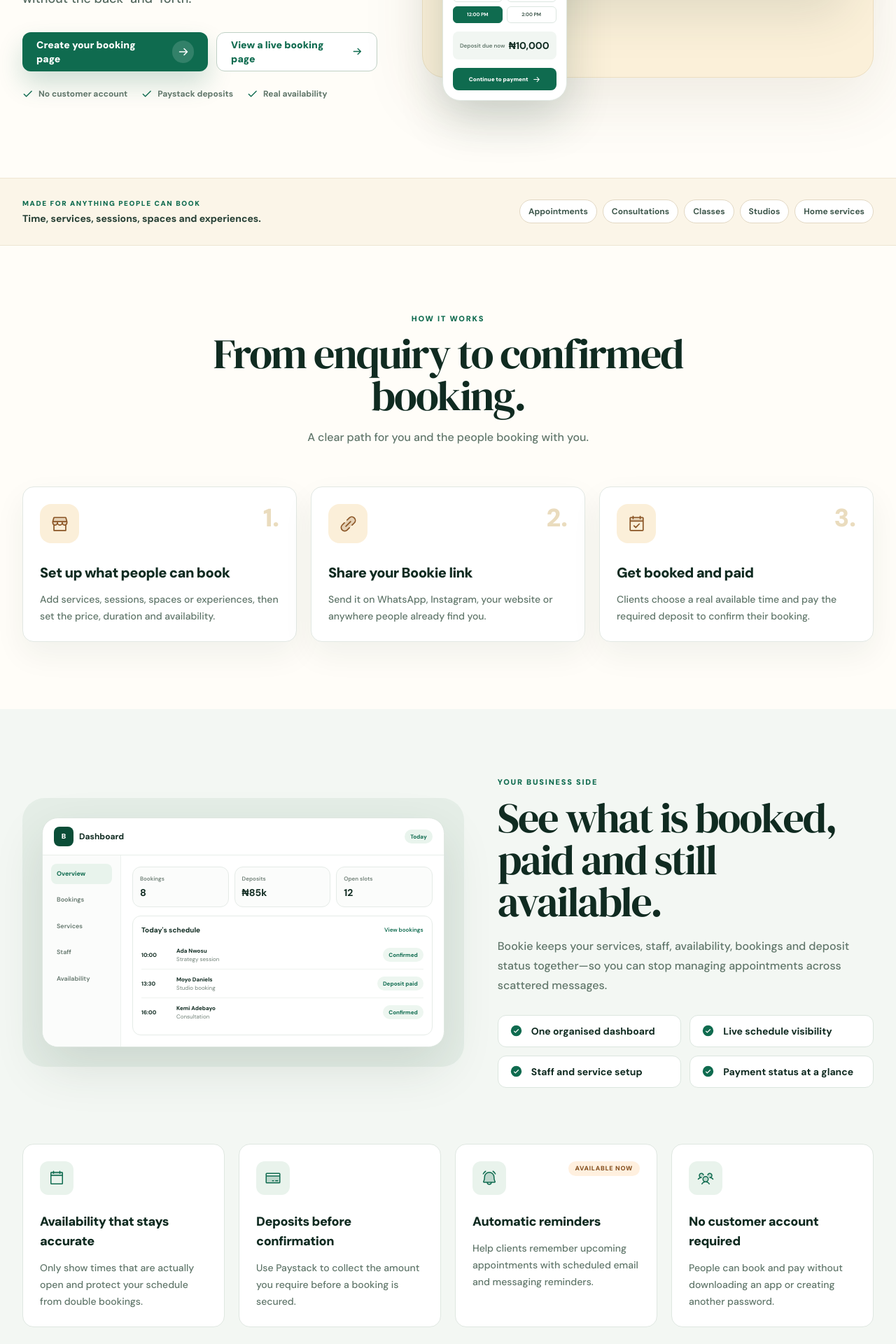
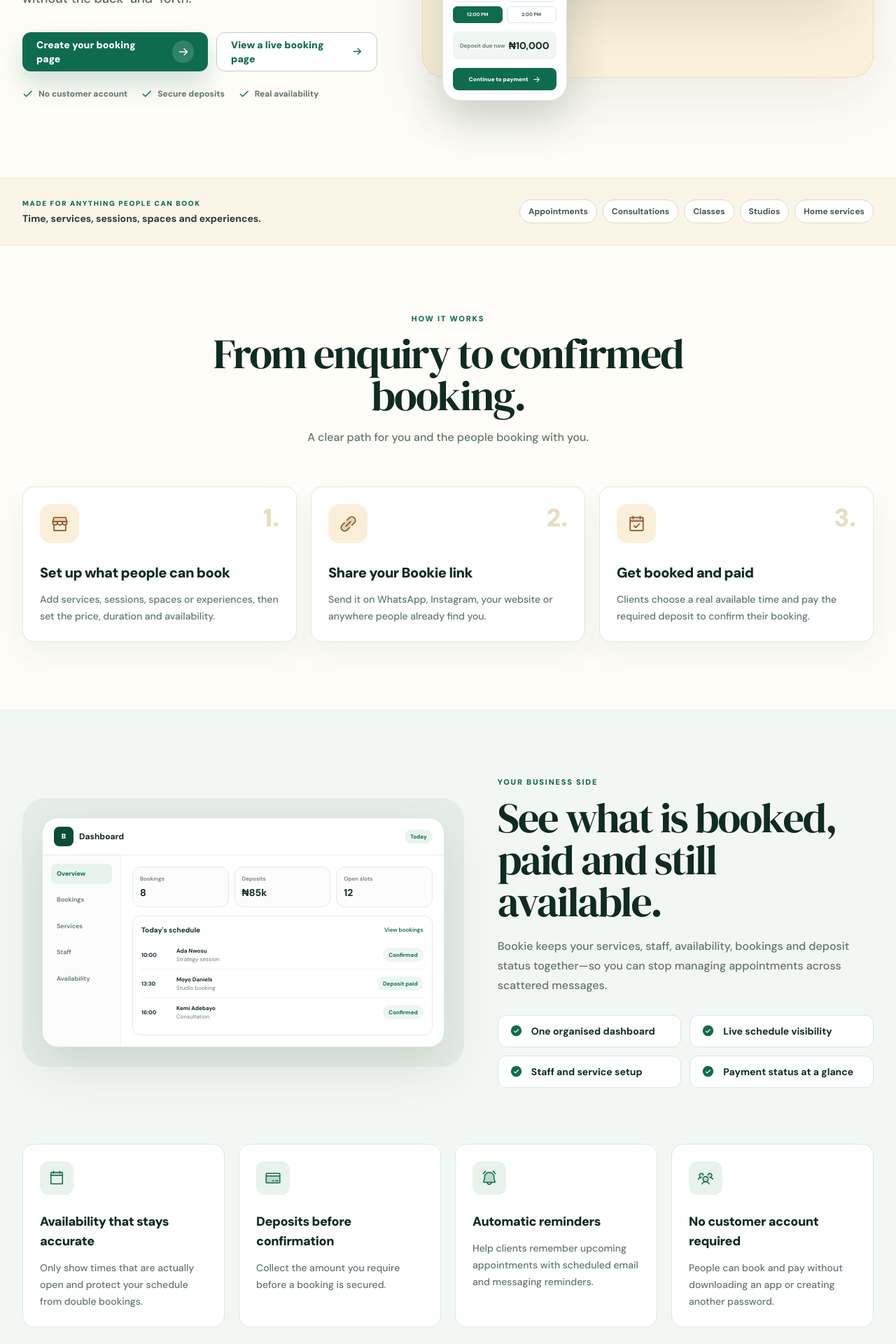
Before and after one commit to papycoda/booking-scheduler, a Next.js app in the folder frontend/: page / in a window 1280 px wide. Shown: the part 620-2540 px from the top of the page at 70% size. Built offline with nearby package versions, Linux system fonts and the light colour scheme.

Commit message:
refactor: make homepage payment copy provider neutral

```diff
--- a/frontend/app/page.tsx
+++ b/frontend/app/page.tsx
@@ -53,13 +53,12 @@ const featureCards = [
   {
     icon: CreditCard,
     title: "Deposits before confirmation",
-    description: "Use Paystack to collect the amount you require before a booking is secured.",
+    description: "Collect the amount you require before a booking is secured.",
   },
   {
     icon: BellRinging,
     title: "Automatic reminders",
     description: "Help clients remember upcoming appointments with scheduled email and messaging reminders.",
-    badge: "Available now",
   },
   {
     icon: UsersThree,
@@ -212,7 +211,7 @@ export default function HomePage() {
           </div>
           <div className="mt-6 flex flex-wrap gap-x-5 gap-y-2 text-xs font-bold text-[#60766a]">
             <span className="flex items-center gap-2"><Check size={15} weight="bold" className="text-[#0f6b4f]" /> No customer account</span>
-            <span className="flex items-center gap-2"><Check size={15} weight="bold" className="text-[#0f6b4f]" /> Paystack deposits</span>
+            <span className="flex items-center gap-2"><Check size={15} weight="bold" className="text-[#0f6b4f]" /> Secure deposits</span>
             <span className="flex items-center gap-2"><Check size={15} weight="bold" className="text-[#0f6b4f]" /> Real availability</span>
           </div>
         </div>
@@ -248,9 +247,9 @@ export default function HomePage() {
           </div>
 
           <div className="mt-20 grid gap-5 sm:grid-cols-2 lg:grid-cols-4">
-            {featureCards.map(({ icon: Icon, title, description, badge }) => (
+            {featureCards.map(({ icon: Icon, title, description }) => (
               <article key={title} className="rounded-2xl border border-[#dfe7e1] bg-white p-6">
-                <div className="flex items-start justify-between gap-3"><span className="grid h-12 w-12 place-items-center rounded-xl bg-[#e9f3ec] text-[#0f6b4f]"><Icon size={24} weight="duotone" /></span>{badge && <span className="rounded-full bg-[#fff0df] px-2.5 py-1 text-[9px] font-black uppercase tracking-[0.08em] text-[#8a5525]">{badge}</span>}</div>
+                <span className="grid h-12 w-12 place-items-center rounded-xl bg-[#e9f3ec] text-[#0f6b4f]"><Icon size={24} weight="duotone" /></span>
                 <h3 className="mt-6 text-lg font-black tracking-[-0.025em]">{title}</h3><p className="mt-3 text-sm font-medium leading-6 text-[#60766a]">{description}</p>
               </article>
             ))}
```
Also changed, not shown: 1 other file (tests, documents, lock files or other folders).
